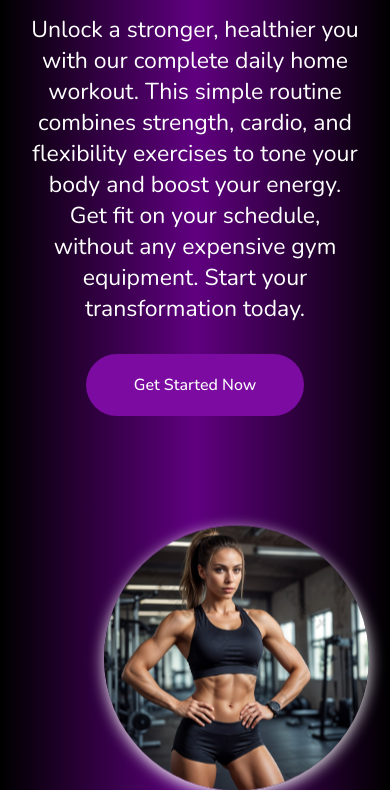
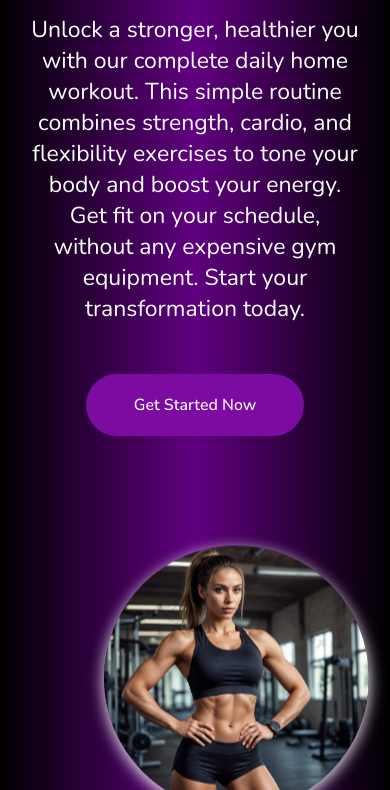
Before and after one commit to MonishaKandari/Gym-Website, a plain HTML site: page index.html in a window 390 px wide. Shown: the part 258-1048 px from the top of the page. Drawn offline with nearby package versions, Linux system fonts and the light colour scheme.

Commit message:
new changes

```diff
--- a/style.css
+++ b/style.css
@@ -29,6 +29,7 @@ body {
 }
 
 .container {
+  max-width: 1500px;
   margin-top: 20px;
   width: 85%;
   margin: 0 auto;
@@ -79,6 +80,7 @@ body {
 }
 
 .primary.mb4 {
+  padding-top: 10px;
   padding-bottom: 30px;
 }
 .text-block .primary {
@@ -132,6 +134,7 @@ body {
 }
 
 .mb1 {
+  margin-bottom: 20px;
   font-size: 23px;
 }
 
@@ -366,6 +369,10 @@ body {
 
 /* Responsive */
 @media (max-width: 768px) {
+   body {
+    font-size: 14px;
+  }
+
   .flex {
     flex-direction: column;
     text-align: center;
```
